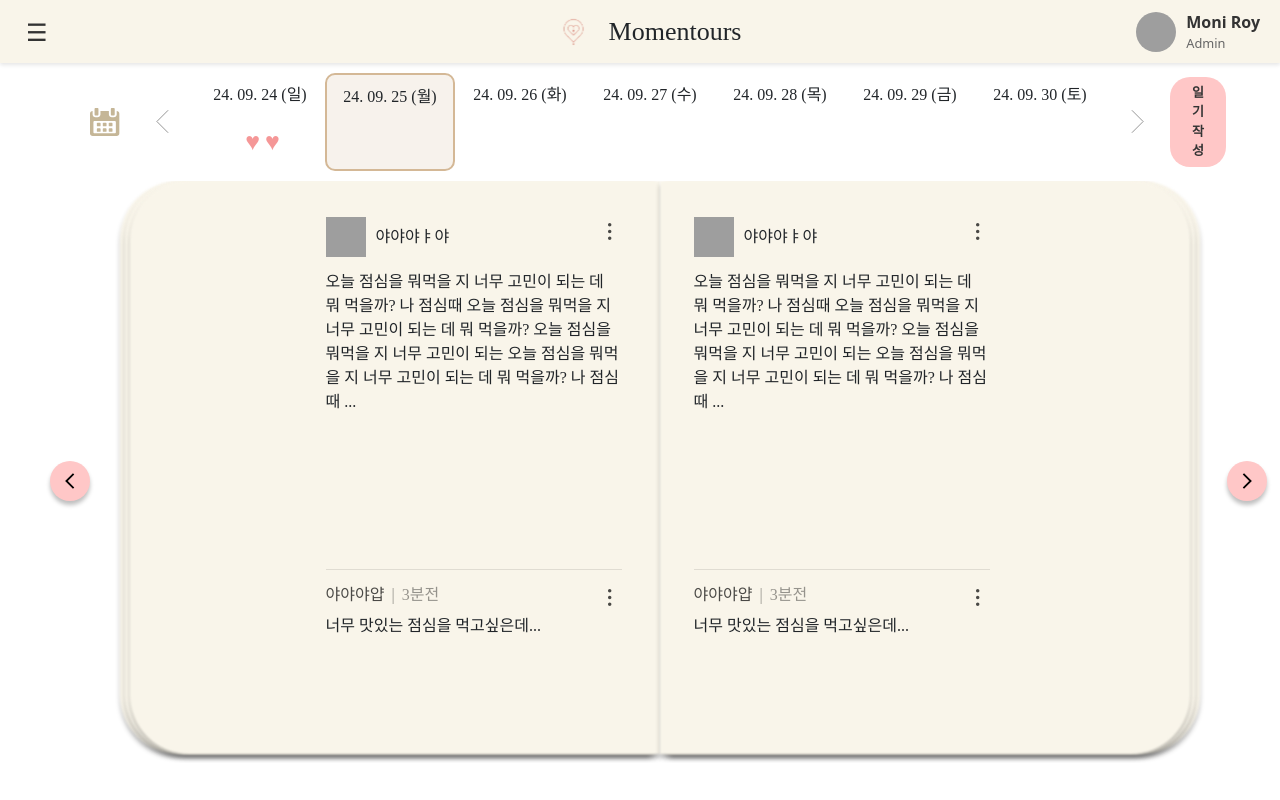
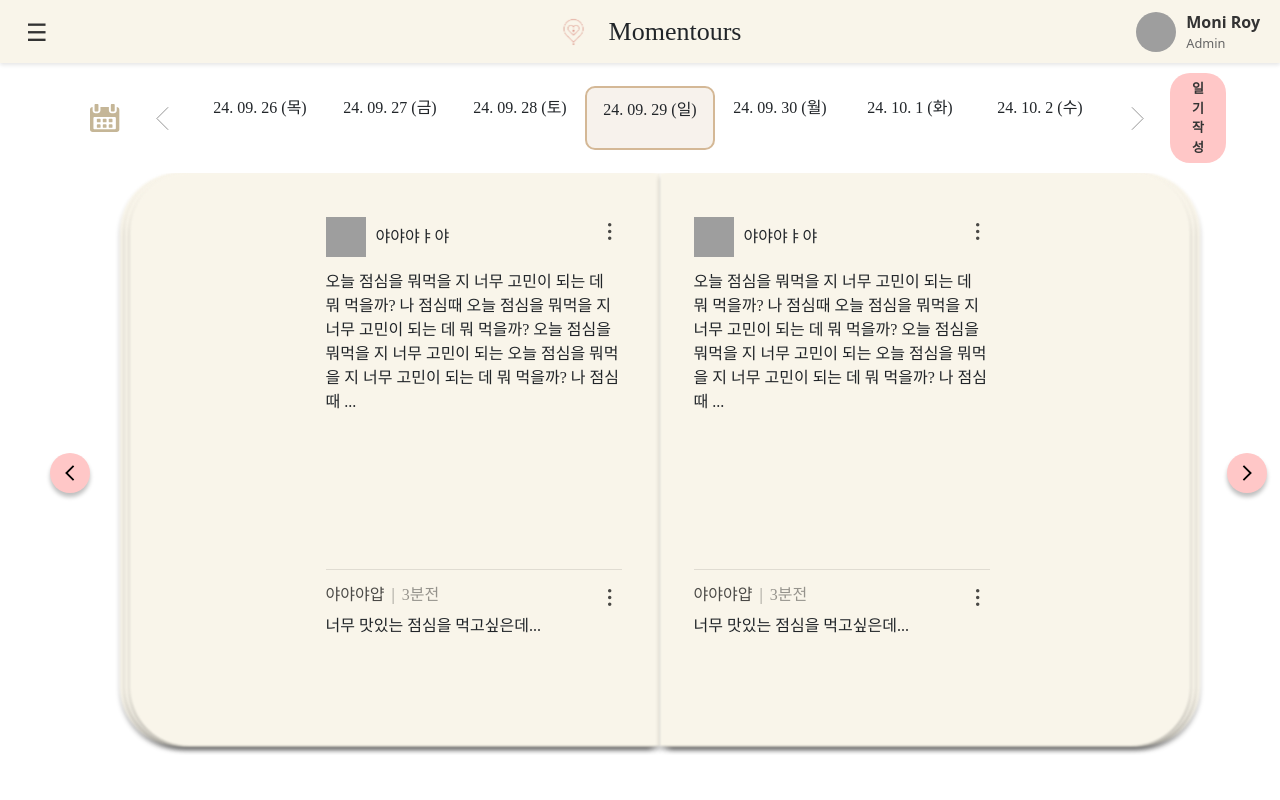
Before and after one commit to myhandJAVA/momentours-front, a Vue app in the folder momentours-front/: page /diary/view in a window 1280 px wide. Shown: the top 800 px of the page. Built offline with nearby package versions, Linux system fonts and the light colour scheme; grey boxes are pictures that could not be loaded; a web font is replaced by a local one.

Commit message:
commit: 일기 화면

```diff
--- a/momentours-front/src/components/diary/DiaryCalendar.vue
+++ b/momentours-front/src/components/diary/DiaryCalendar.vue
@@ -35,13 +35,13 @@ const goToDiaryRegist = () => {
 
 const selectedDate = ref(3) // 기본적으로 중간 날짜 선택
 const dates = ref([
-    "24. 09. 24 (일)",
-    "24. 09. 25 (월)",
-    "24. 09. 26 (화)",
-    "24. 09. 27 (수)",
-    "24. 09. 28 (목)",
-    "24. 09. 29 (금)",
-    "24. 09. 30 (토)"
+    "24. 09. 26 (목)",
+    "24. 09. 27 (금)",
+    "24. 09. 28 (토)",
+    "24. 09. 29 (일)",
+    "24. 09. 30 (월)",
+    "24. 10. 1 (화)",
+    "24. 10. 2 (수)"
 ])
 const displayedDates = ref([])
 const todayIndex = ref(-1)
--- a/momentours-front/src/components/diary/DiaryRegistContent.vue
+++ b/momentours-front/src/components/diary/DiaryRegistContent.vue
@@ -2,7 +2,11 @@
     <div class="regist-wrap">
         <div class="left-space"></div> <!-- 왼쪽 여백 -->
         <div class="text-image-wrap">
-            <textarea class="textareat-content" placeholder="본문을 작성해주세요." v-model="textContent" @input="adjustHeight"
+            <textarea
+                class="textareat-content"
+                placeholder="본문을 작성해주세요."
+                v-model="textContent"
+                @input="adjustHeight"
                 :style="{ height: textAreaHeight + 'px' }">
             </textarea>
             <img class="img-box" src="@/assets/icons/img-box.svg" alt="사진 이미지" @click="selectImage">
@@ -20,10 +24,15 @@
         </Modal>
 
         <!-- Alert for temporary save -->
-        <b-alert show="dismissCountDown" dismissible variant="warning" @dismissed="dismissCountDown = 0"
-            @dismiss-count-down="countDownChanged">
-            임시저장 되었습니다.
-        </b-alert>:
+        <b-alert
+      show="dismissCountDown"
+      dismissible
+      variant="warning"
+      @dismissed="dismissCountDown=0"
+      @dismiss-count-down="countDownChanged"
+    >
+      This alert will dismiss after {{ dismissCountDown }} seconds...
+    </b-alert>:
     </div>
 </template>
 
@@ -73,8 +82,8 @@ const selectImage = () => {
     fileInput.value.click(); // 파일 선택 창 열기
 };
 
-const countDownChanged = (dismissCountDown) => {
-    dismissCountDown = dismissCountDown;
+const countDownChanged= (dismissCountDown) => {
+        dismissCountDown = dismissCountDown;
 };
 
 const showAlert = () => {
--- a/momentours-front/src/components/diary/DiaryViewContent.vue
+++ b/momentours-front/src/components/diary/DiaryViewContent.vue
@@ -35,6 +35,7 @@
 
 <script setup>
 import MoreBox from '@/components/common/MoreBox.vue';
+
 </script>
 
 <style scoped>
--- a/momentours-front/src/router/diary.js
+++ b/momentours-front/src/router/diary.js
@@ -14,4 +14,8 @@ export default [
         path: '/diary/regist',
         component: () => import('@/views/diary/DiaryRegist.vue'),
     },
+    {
+        path: '/diary/edit',
+        component: () => import('@/views/diary/DiaryEdit.vue'),
+    },
 ];
--- /dev/null
+++ b/momentours-front/src/views/diary/DiaryEdit.vue
@@ -0,0 +1,14 @@
+<template>
+    <div>
+        <DiaryRegistContent/>
+    </div>
+</template>
+
+<script setup>
+import DiaryRegistContent from '@/components/diary/DiaryRegistContent.vue';
+
+
+</script>
+
+<style scoped>
+</style>
--- a/momentours-front/src/views/diary/DiaryRoot.vue
+++ b/momentours-front/src/views/diary/DiaryRoot.vue
@@ -16,6 +16,7 @@
 import DiaryBook from '@/components/diary/DiaryBook.vue';
 import DiaryCalendar from '@/components/diary/DiaryCalendar.vue';
 import { RouterView } from 'vue-router';
+
 
 
 </script>
--- a/momentours-front/src/views/diary/DiaryView.vue
+++ b/momentours-front/src/views/diary/DiaryView.vue
@@ -1,12 +1,25 @@
 <template>
     <div class="wrap">
-        <div><DiaryContent /></div>
-        <div style="margin-left: 48px;"><DiaryContent /></div>
+        <div><DiaryContent :diaryData="selectedDiary" /></div>
+        <div style="margin-left: 48px;"><DiaryContent :diaryData="selectedDiaries" /></div>
     </div>
 </template>
 
 <script setup>
+import { ref, defineProps } from 'vue';
+import { useRoute } from 'vue-router';
 import DiaryContent from '@/components/diary/DiaryViewContent.vue';
+
+const route = useRoute();
+const selectedDiaries = ref([]);
+
+const props = defineProps({
+    selectedDate: String,
+    diaries: {
+        type: Array,
+        default: () => [],
+    },
+});
 </script>
 
 <style scoped>
```
